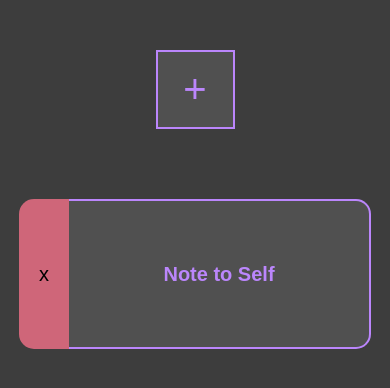
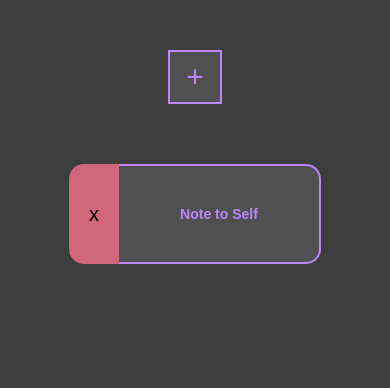
Before and after one commit to Mafesto8798/notes-journal, a React (Create React App) app: page / in a window 390 px wide. Shown: the top 388 px of the page. Built offline with nearby package versions, Linux system fonts and the light colour scheme.

Commit message:
responsive

```diff
--- a/src/Stylesheets/_addNote.scss
+++ b/src/Stylesheets/_addNote.scss
@@ -65,6 +65,15 @@
         color:$primaryClr;
         font-family: Arial, Helvetica, sans-serif;
         font-size:3rem;
+        &::-webkit-scrollbar{
+            width:10px;
+            background:rgb(80,80,80);
+        }
+        &::-webkit-scrollbar-thumb{
+            border-radius:10px;
+            background:$primaryClr;
+
+        }
     }
     .options{
         @include flexbox(space-around,row);
@@ -106,3 +115,56 @@
         }
     }
 }
+@media (max-width:1200px){
+    .addingNote{
+        width:80%;
+        input{
+            width:90%;
+        }
+        #addContent{
+            font-size:3rem;
+            width:70%;
+        }
+        .options{
+                margin:10px auto;
+            .cancelBtn{
+                font-size:2rem;
+            }
+        }
+    }
+}
+
+@media (max-width:600px){
+    .addBtnContainer{
+        #addBtn{
+            height:50px;
+            width:50px;
+            font-size:3rem;
+        }
+    }
+
+    .addingNote{
+        width:80%;
+        input{
+            font-size:2rem;
+            width:90%;
+        }
+        #addContent{
+            font-size:2rem;
+            width:70%;
+        }
+        .options{
+                margin:10px auto;
+            .cancelBtn{
+                font-size:1.7rem;
+                height:40px;
+                width:40px;
+            }
+            .addNote{
+                font-size:1.7rem;
+                width:150px;
+                height:40px;
+            }
+        }
+    }
+}
--- a/src/Stylesheets/_notelist.scss
+++ b/src/Stylesheets/_notelist.scss
@@ -46,7 +46,6 @@
         margin:20px 100px 20px 100px;
     .note-link{
         text-decoration: none;
-        color:black;
         .note-card{
             @include flexbox(center,column);
             background:rgb(80, 80, 80);
@@ -81,7 +80,43 @@
 }
 }
 
-.addNote{
-    font-size:2rem;
-    font-family: Arial, Helvetica, sans-serif;
+@media (max-width:1200px){
+    .deleteBtn{
+        height:100px;
+    }
+    .notesList{
+        @include flexbox(space-evenly,row);
+        width:90%;
+        .note{
+            margin:10px 5px 10px 5px;
+            .note-link{
+                .note-card{
+                        width:200px;
+                        height:96px;
+                    .title{
+                        font-size:1.4rem;
+                    }
+                }
+            }
+        }
+    }
 }
+
+@media (max-width:600px){
+        .deleteBtn{
+            height:100px;
+        }
+        .notesList{
+            .note{
+                .note-link{
+                    .note-card{
+                            width:200px;
+                            height:96px;
+                        .title{
+                            font-size:1.4rem;
+                        }
+                    }
+                }
+            }
+        }
+}
--- a/src/styles.css
+++ b/src/styles.css
@@ -104,7 +104,6 @@
 
 .notesList .note .note-link {
   text-decoration: none;
-  color: black;
 }
 
 .notesList .note .note-link .note-card {
@@ -169,9 +168,49 @@
   font-size: 2rem;
 }
 
-.addNote {
-  font-size: 2rem;
-  font-family: Arial, Helvetica, sans-serif;
+@media (max-width: 1200px) {
+  .deleteBtn {
+    height: 100px;
+  }
+  .notesList {
+    display: -webkit-box;
+    display: -ms-flexbox;
+    display: flex;
+    -webkit-box-pack: space-evenly;
+        -ms-flex-pack: space-evenly;
+            justify-content: space-evenly;
+    -webkit-box-align: center;
+        -ms-flex-align: center;
+            align-items: center;
+    -webkit-box-orient: horizontal;
+    -webkit-box-direction: normal;
+        -ms-flex-direction: row;
+            flex-direction: row;
+    width: 90%;
+  }
+  .notesList .note {
+    margin: 10px 5px 10px 5px;
+  }
+  .notesList .note .note-link .note-card {
+    width: 200px;
+    height: 96px;
+  }
+  .notesList .note .note-link .note-card .title {
+    font-size: 1.4rem;
+  }
+}
+
+@media (max-width: 600px) {
+  .deleteBtn {
+    height: 100px;
+  }
+  .notesList .note .note-link .note-card {
+    width: 200px;
+    height: 96px;
+  }
+  .notesList .note .note-link .note-card .title {
+    font-size: 1.4rem;
+  }
 }
 
 .addBtnContainer #addBtn {
@@ -267,6 +306,16 @@
   font-size: 3rem;
 }
 
+.addingNote #addContent::-webkit-scrollbar {
+  width: 10px;
+  background: #505050;
+}
+
+.addingNote #addContent::-webkit-scrollbar-thumb {
+  border-radius: 10px;
+  background: #BB86FC;
+}
+
 .addingNote .options {
   display: -webkit-box;
   display: -ms-flexbox;
@@ -358,8 +407,58 @@
   }
 }
 
+@media (max-width: 1200px) {
+  .addingNote {
+    width: 80%;
+  }
+  .addingNote input {
+    width: 90%;
+  }
+  .addingNote #addContent {
+    font-size: 3rem;
+    width: 70%;
+  }
+  .addingNote .options {
+    margin: 10px auto;
+  }
+  .addingNote .options .cancelBtn {
+    font-size: 2rem;
+  }
+}
+
+@media (max-width: 600px) {
+  .addBtnContainer #addBtn {
+    height: 50px;
+    width: 50px;
+    font-size: 3rem;
+  }
+  .addingNote {
+    width: 80%;
+  }
+  .addingNote input {
+    font-size: 2rem;
+    width: 90%;
+  }
+  .addingNote #addContent {
+    font-size: 2rem;
+    width: 70%;
+  }
+  .addingNote .options {
+    margin: 10px auto;
+  }
+  .addingNote .options .cancelBtn {
+    font-size: 1.7rem;
+    height: 40px;
+    width: 40px;
+  }
+  .addingNote .options .addNote {
+    font-size: 1.7rem;
+    width: 150px;
+    height: 40px;
+  }
+}
+
 .note-info {
-  font-family: sans-serif;
   font-size: 3.5rem;
   display: -webkit-box;
   display: -ms-flexbox;
@@ -403,6 +502,17 @@
   background: #BB86FC;
 }
 
+@media (max-width: 1200px) {
+  .note-info {
+    font-size: 2rem;
+  }
+  .note-info #updateContent {
+    margin: auto;
+    width: 80%;
+    padding: 25px;
+  }
+}
+
 html {
   font-size: 62.5%;
   font-family: Arial, Helvetica, sans-serif;
```
Also changed, not shown: src/Stylesheets/_noteInfo.scss (+12 -1 lines), 2 other files (tests, documents, lock files or other folders).
